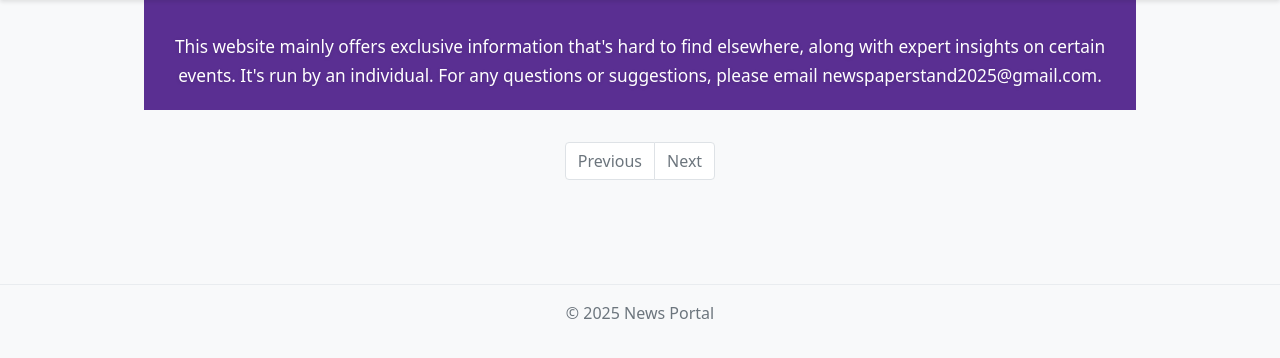
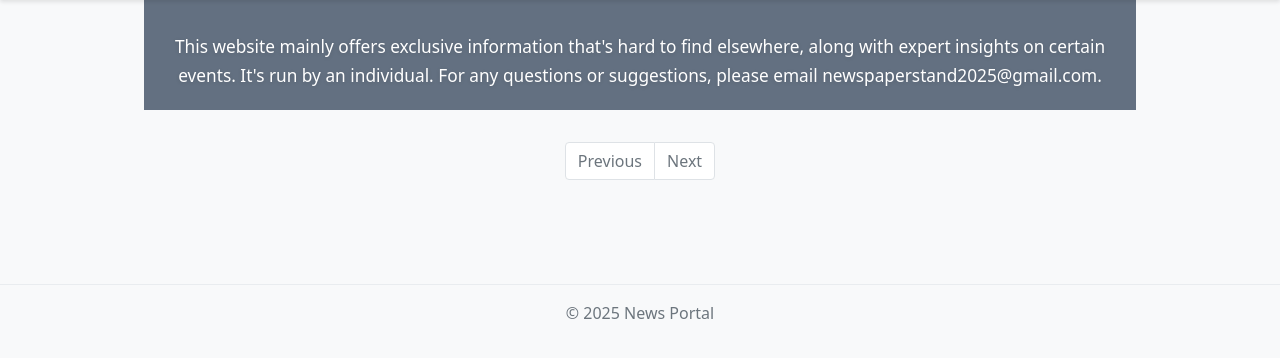
Before and after one commit to chinaxxren/news_web, a Flask app: page / in a window 1280 px wide. Shown: the part 56-414 px from the top of the page. Run offline with Flask 2, Linux system fonts and the light colour scheme; data that the repository does not hold is empty.

Commit message:
perfect version

```diff
--- a/app/static/css/style.css
+++ b/app/static/css/style.css
@@ -399,7 +399,7 @@ body {
   background: none;
 }
 .homepage-intro-inner {
-  background: #5a2f92;
+  background: #637081;
   color: #fff;
   text-shadow: 0 1px 4px rgba(0, 0, 0, 0.12);
   font-size: 1.08rem;
```
